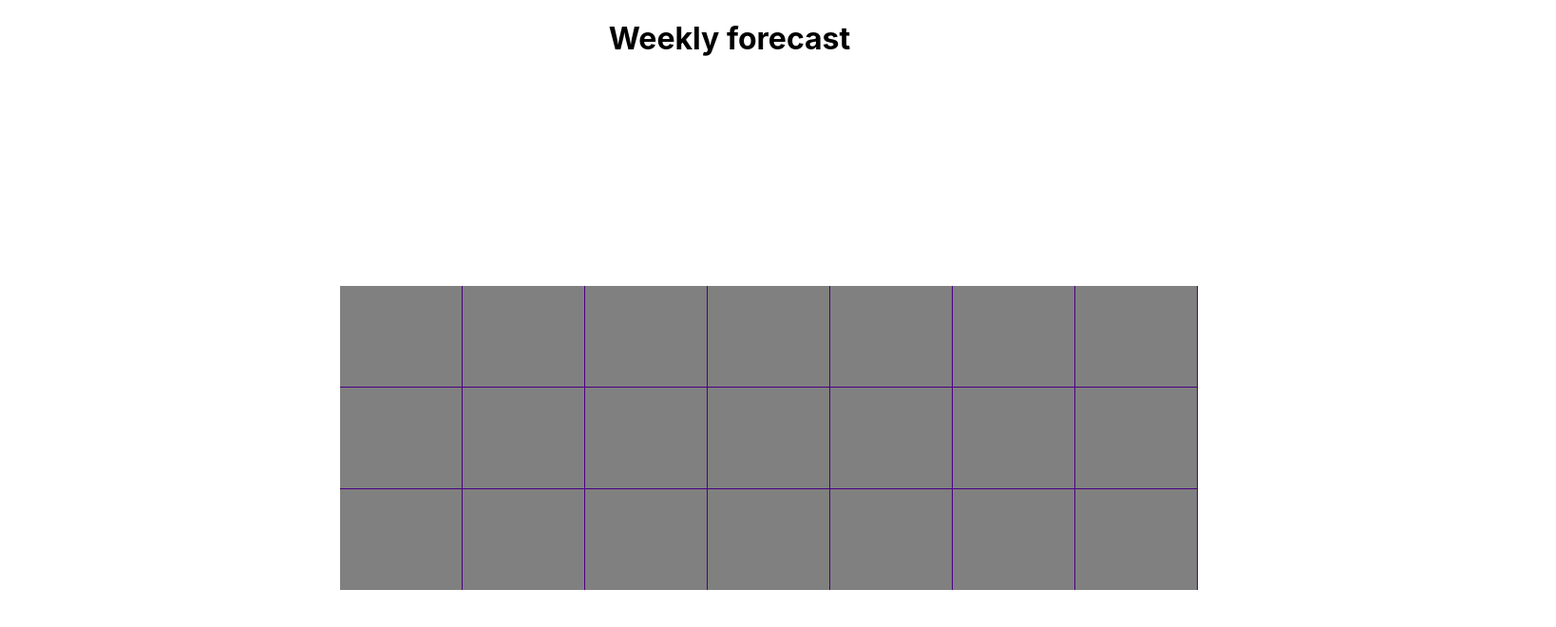
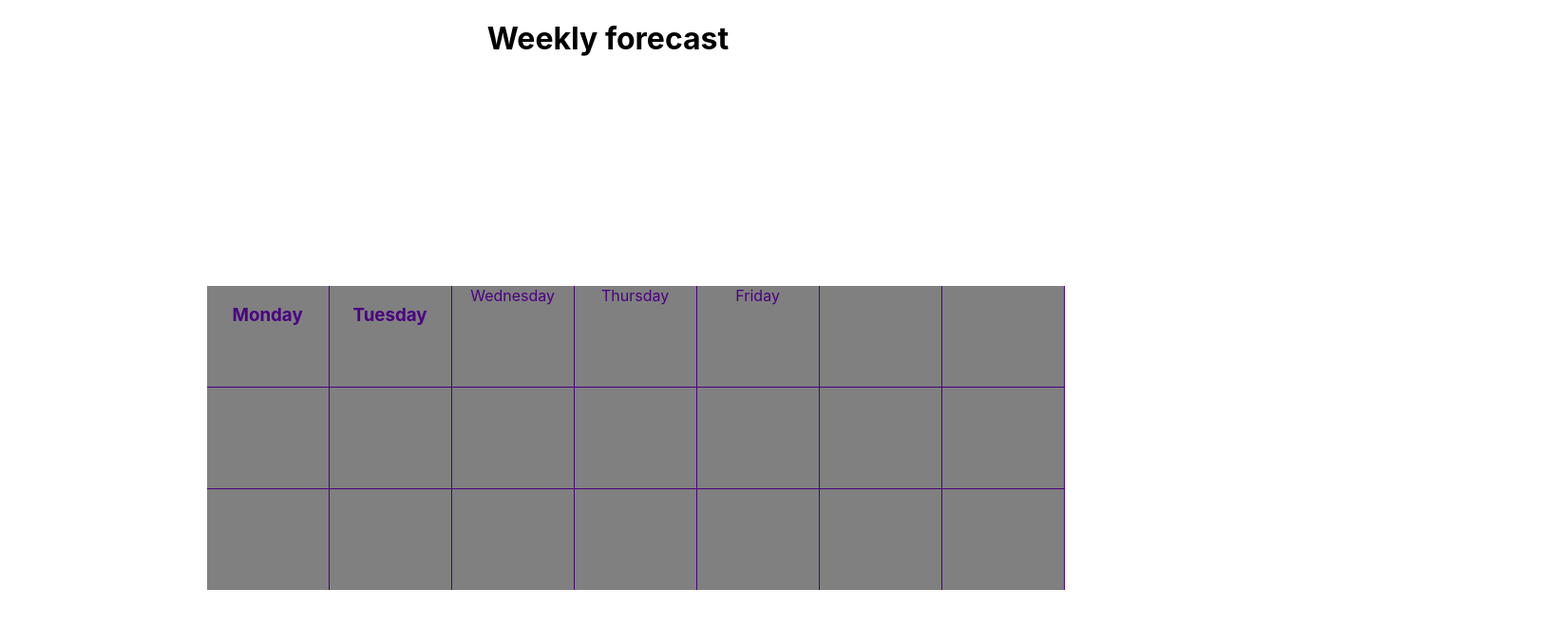
Before and after one commit to cyberstizz/weatherapp, a React (Create React App) app: page / in a window 1280 px wide. Shown: the top 660 px of the page at 95% size, 1638 px wide, since content can reach past the window. Built offline with nearby package versions, Linux system fonts and the light colour scheme; no server answers.

Commit message:
added the days to the top section. Not yet styled

```diff
--- a/src/App.css
+++ b/src/App.css
@@ -43,7 +43,7 @@
   width: 100%;
   height: 65vh;
   margin-top: 30vh;
-  margin-left: 28vw;
+  margin-left: 17vw;
 }
 
 #mondayDiv{
@@ -109,6 +109,7 @@ border-right: indigo 1px solid;
 #topRow{
   border-bottom: indigo 1px solid;
   height: 33%;
+  color: indigo;
 }
 
 #imageRow{
@@ -124,5 +125,5 @@ border-right: indigo 1px solid;
   height: 5vh;
   width: 50vw;
   color: black;
-  margin-left: 35vw;
+  margin-left: 25vw;
 }
--- a/src/App.js
+++ b/src/App.js
@@ -17,19 +17,30 @@ function App() {
       <h1 id="topText">Weekly forecast</h1>
      <div id="daysDiv">
       <div id="mondayDiv">
-         <div id="topRow"></div><div id="imageRow"></div><div id="bottomRow"></div>
+         <div id="topRow">
+          <h3>Monday</h3>
+           </div><div id="imageRow"></div><div id="bottomRow"></div>
       </div>
       <div id="tuesdayDiv">
-        <div id="topRow"></div><div id="imageRow"></div><div id="bottomRow"></div>
+        <div id="topRow">
+        <h3>Tuesday</h3>
+          </div><div id="imageRow"></div><div id="bottomRow"></div>
       </div>
       <div id="wednesdayDiv">
-        <div id="topRow"></div><div id="imageRow"></div><div id="bottomRow"></div>
+        <div id="topRow">
+        Wednesday
+          </div><div id="imageRow"></div><div id="bottomRow"></div>
       </div>
       <div id="thursdayDiv">
-        <div id="topRow"></div><div id="imageRow"></div><div id="bottomRow"></div>
+        <div id="topRow">
+        Thursday
+
+          </div><div id="imageRow"></div><div id="bottomRow"></div>
       </div>
       <div id="fridayDiv">
-      <div id="topRow"></div><div id="imageRow"></div><div id="bottomRow"></div>
+      <div id="topRow">
+      Friday
+        </div><div id="imageRow"></div><div id="bottomRow"></div>
       </div>
       <div id="saturdayDiv">
       <div id="topRow"></div><div id="imageRow"></div><div id="bottomRow"></div>
```
